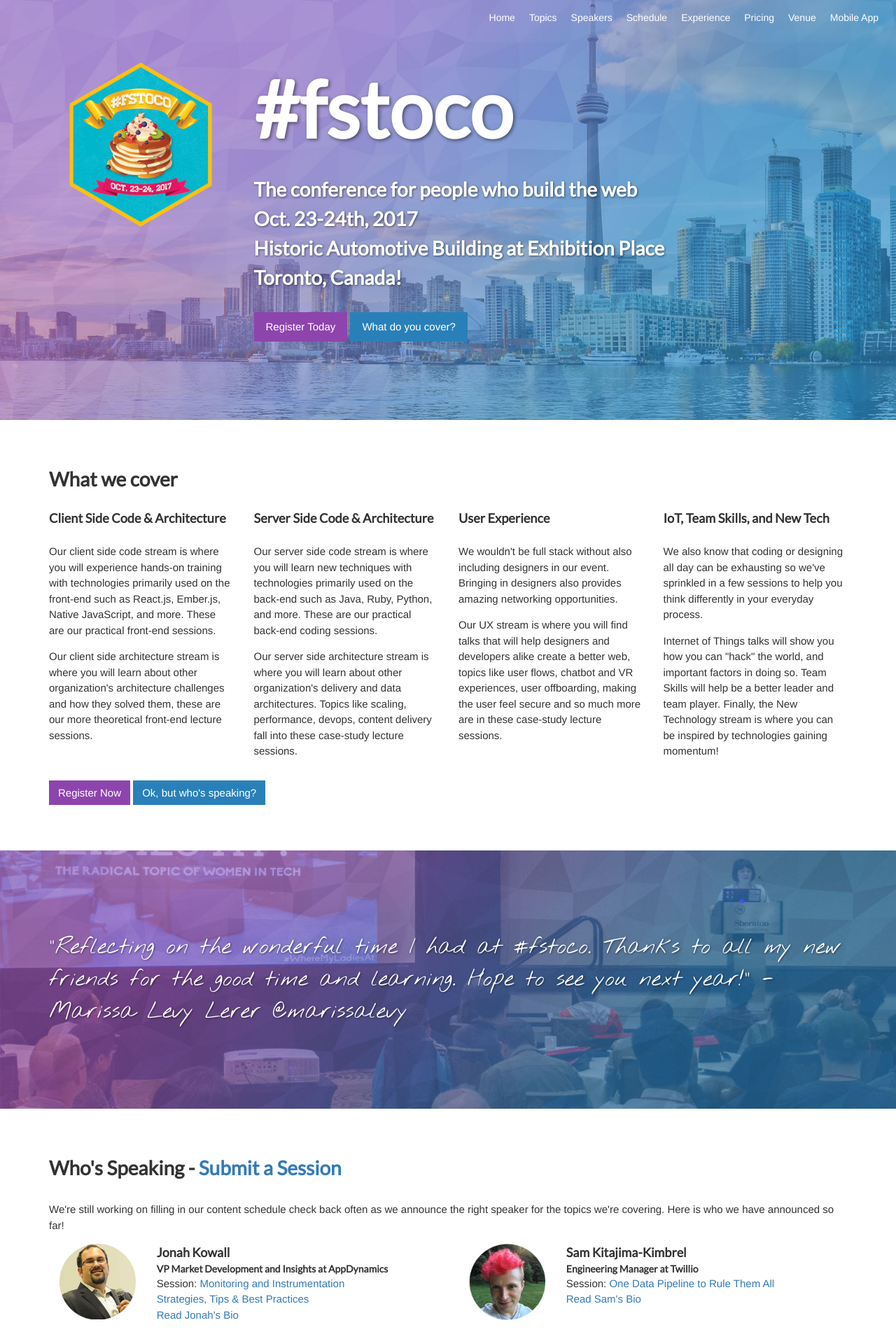
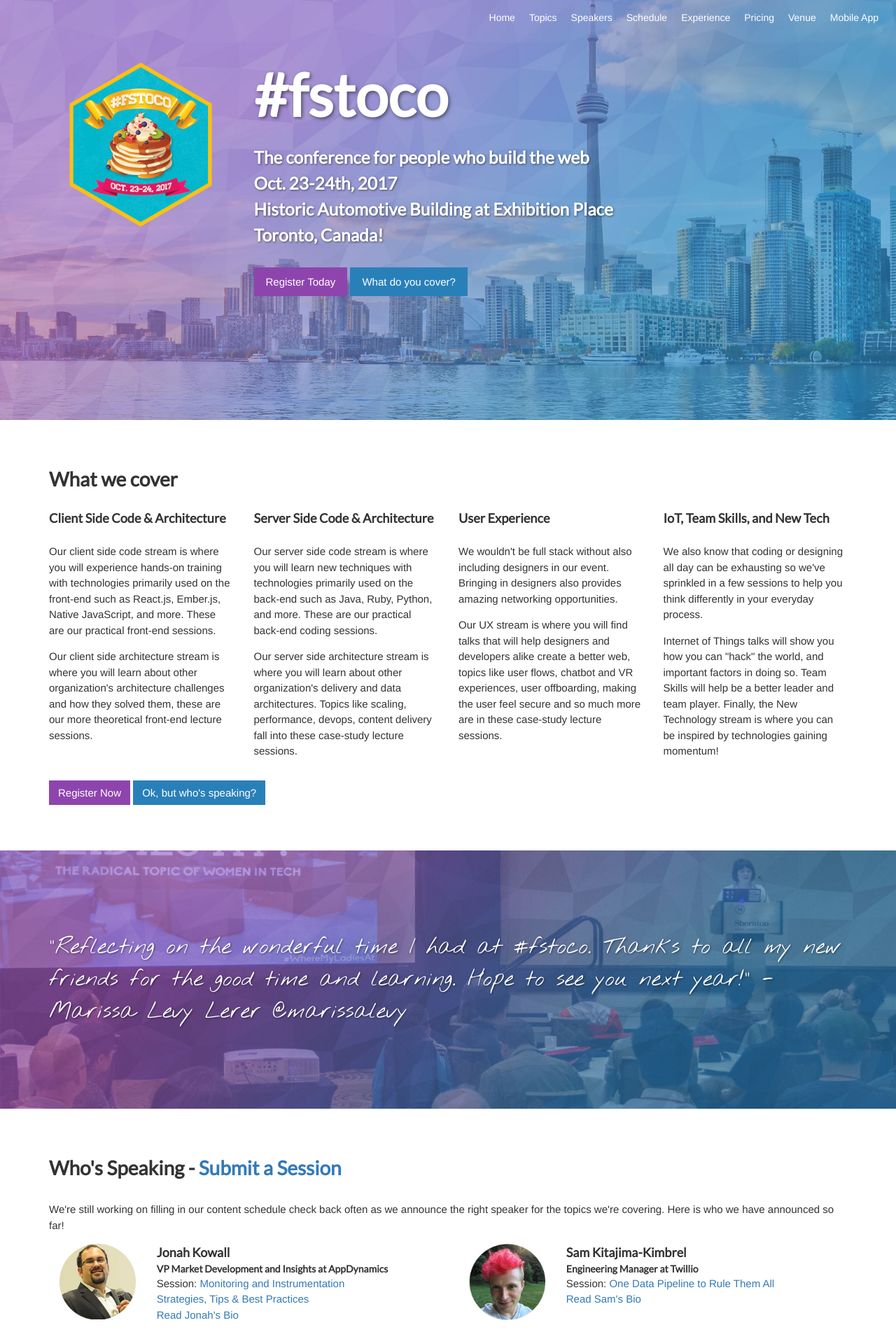
Before and after one commit to fullstackto/fsto2017, a Jekyll site: the page built from index.html, in a window 1280 px wide. Shown: the top 1903 px of the page at 70% size. Built offline with Jekyll 4.4.1, drawn with Linux system fonts in a browser that asks for light colours.

Commit message:
Style updates

```diff
--- a/_sass/_layout.scss
+++ b/_sass/_layout.scss
@@ -150,7 +150,7 @@ nav.navigation {
   .cta {
     h1{
       color: #ffffff;
-      font-size: 8em;
+      font-size: 6em;
       font-family: $title-font;
       margin: 0;
       padding: 0;
@@ -162,7 +162,7 @@ nav.navigation {
     }
     h2{
       color: #ffffff;
-      font-size: 2em;
+      font-size: 1.75em;
       font-family: $title-font;
       line-height: 1.5em;
       text-shadow: 1px 1px 3px rgba(0,0,0,0.5);
```
